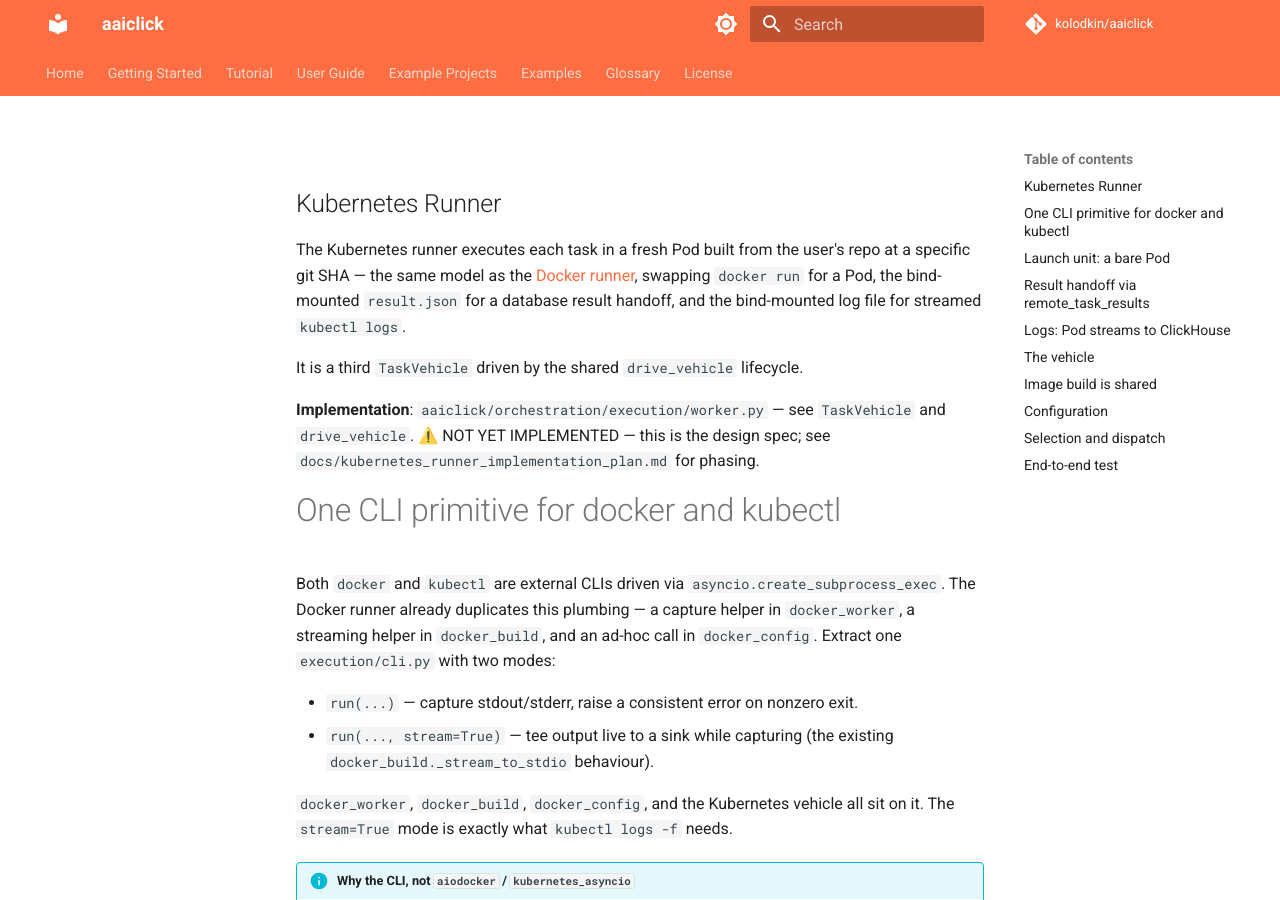
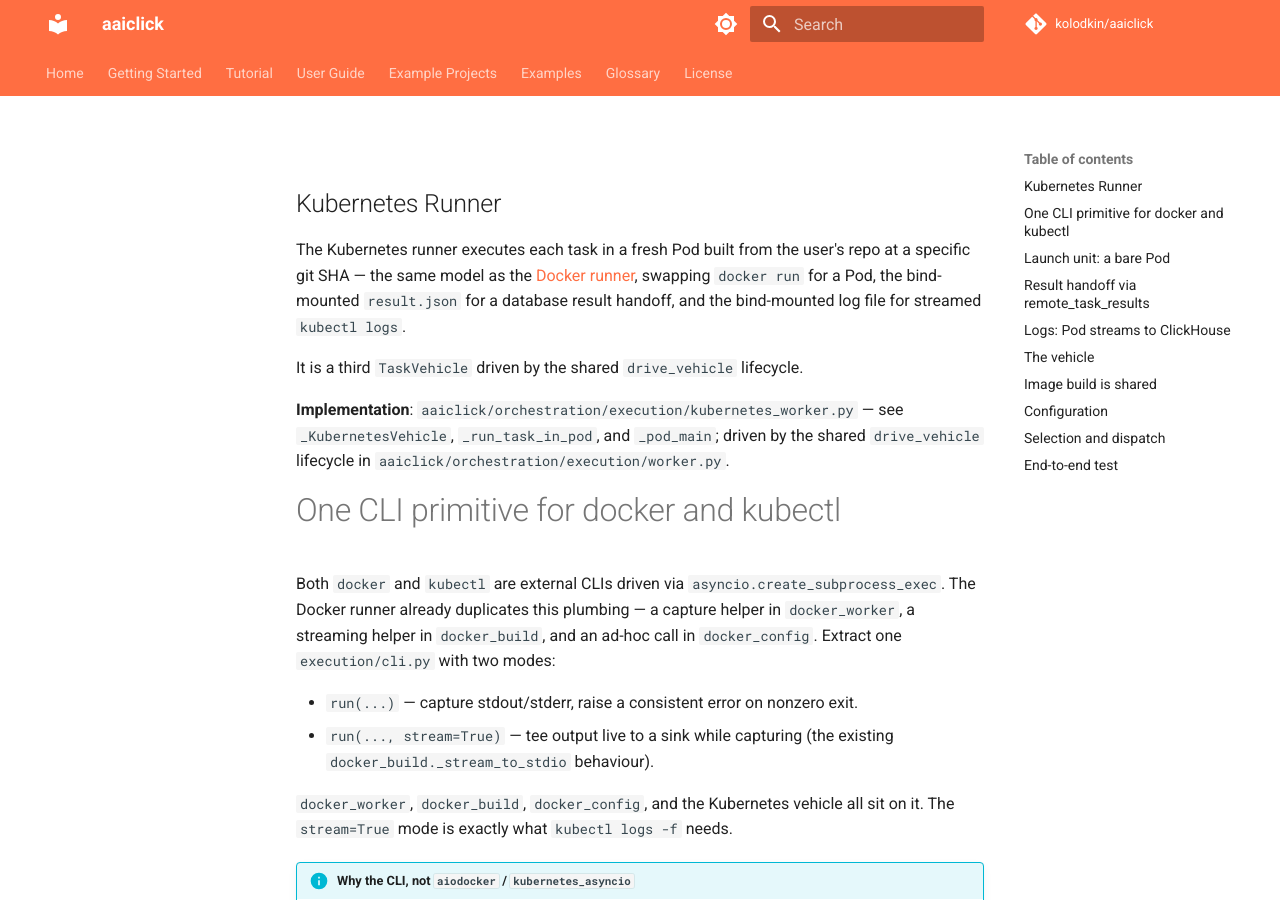
Before and after one commit to kolodkin/aaiclick, an MkDocs documentation site: the page built from docs/kubernetes_runner.md, in a window 1280 px wide and 900 px high. Built offline with MkDocs 1.6.1 and Material for MkDocs 9.7.7, drawn with Linux system fonts in a browser that asks for light colours; comment, search, counter and statistics services are not loaded.

Commit message:
docs(k8s): mark runner IMPLEMENTED, drop dangling plan reference (#338)
* docs(k8s): mark runner IMPLEMENTED, drop dangling plan reference

The Kubernetes runner shipped (_KubernetesVehicle / _pod_main in
kubernetes_worker.py), but kubernetes_runner.md still carried a
NOT YET IMPLEMENTED marker and linked a deleted, untracked
kubernetes_runner_implementation_plan.md. Point the implementation
reference at the real symbols and remove the dangling plan link.

Co-Authored-By: Claude Opus 4.8 <noreply@anthropic.com>
Claude-Session: https://claude.ai/code/session_018Q1k4MCWLbxC6HCBV6ZPCg

* docs: remove ✅ IMPLEMENTED status markers

The implementation references next to each marker already convey that
the feature is shipped, making the icon redundant. Drops the markers in
oplog.md, api_server.md, and kubernetes_runner.md.

Co-Authored-By: Claude Opus 4.8 <noreply@anthropic.com>
Claude-Session: https://claude.ai/code/session_018Q1k4MCWLbxC6HCBV6ZPCg

* docs: drop status-icon convention from CLAUDE.md

Stop recommending ✅ IMPLEMENTED / inline ⚠️ NOT YET IMPLEMENTED markers.
The implementation reference itself signals a feature is built, and
unimplemented work already lives in docs/future.md per Future Plans —
removing a contradiction between the two sections.

Co-Authored-By: Claude Opus 4.8 <noreply@anthropic.com>
Claude-Session: https://claude.ai/code/session_018Q1k4MCWLbxC6HCBV6ZPCg

---------

Co-authored-by: Claude <noreply@anthropic.com>

```diff
--- a/docs/kubernetes_runner.md
+++ b/docs/kubernetes_runner.md
@@ -8,9 +8,9 @@ result handoff, and the bind-mounted log file for streamed `kubectl logs`.
 
 It is a third `TaskVehicle` driven by the shared `drive_vehicle` lifecycle.
 
-**Implementation**: `aaiclick/orchestration/execution/worker.py` — see `TaskVehicle`
-and `drive_vehicle`. ⚠️ NOT YET IMPLEMENTED — this is the design spec; see
-`docs/kubernetes_runner_implementation_plan.md` for phasing.
+**Implementation**: `aaiclick/orchestration/execution/kubernetes_worker.py` — see
+`_KubernetesVehicle`, `_run_task_in_pod`, and `_pod_main`; driven by the shared
+`drive_vehicle` lifecycle in `aaiclick/orchestration/execution/worker.py`.
 
 # One CLI primitive for docker and kubectl
 
```
Also changed, not shown: CLAUDE.md (+1 -1 lines), docs/api_server.md (+1 -1 lines), docs/oplog.md (+1 -1 lines).
